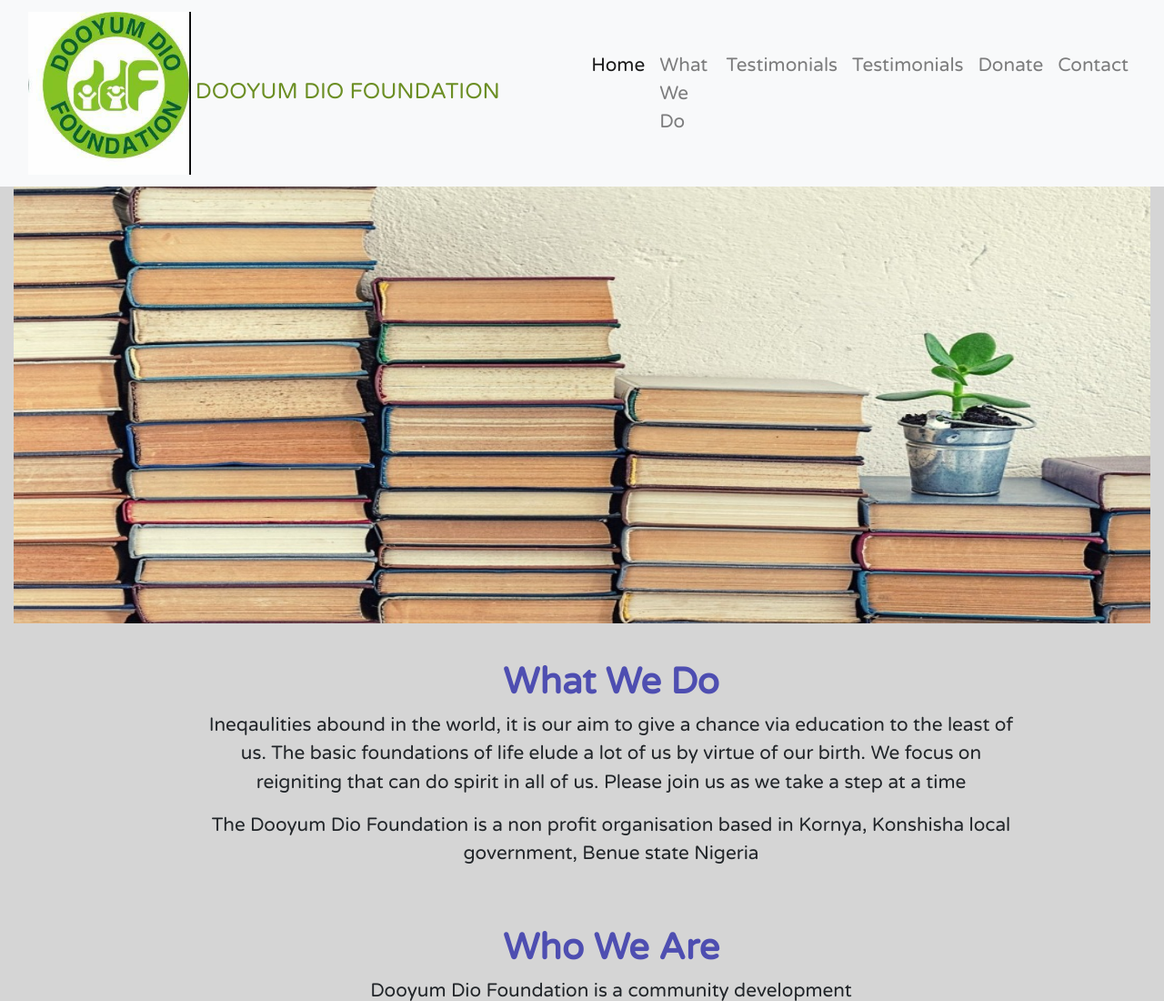
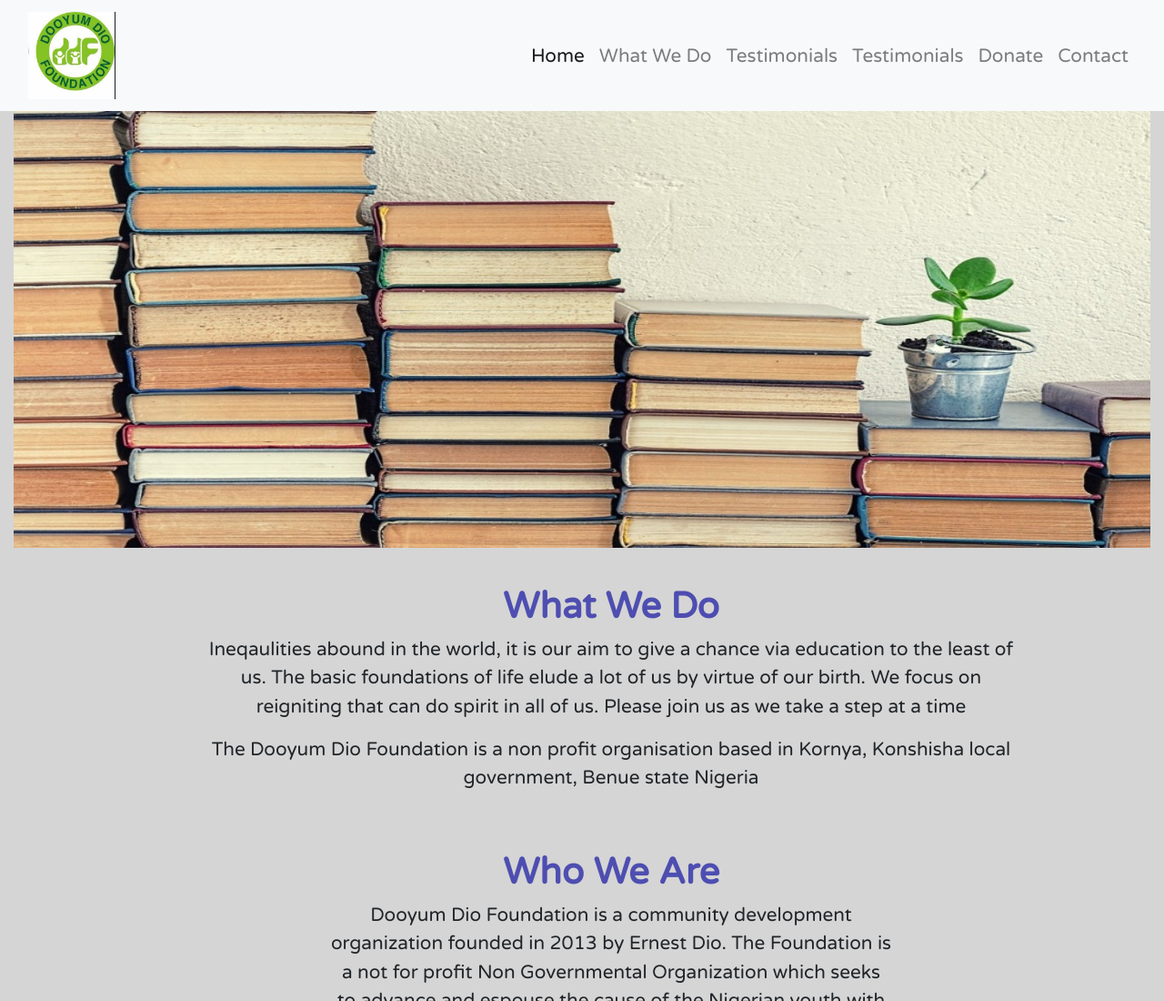
Before and after one commit to MaseDavid/DDF, a plain HTML site: page index.html in a window 1280 px wide. Shown: the top 1100 px of the page at 91% size. Drawn offline with nearby package versions, Linux system fonts and the light colour scheme.

Commit message:
Add files via upload

```diff
--- a/index.html
+++ b/index.html
@@ -57,7 +57,7 @@
 
     <nav class="navbar navbar-expand-md navbar-light bg-light sticky-top">
         <div class="container-fluid">
-        <a href="./index.html" class="navbar-brand"> <img src="/images/brand.jpg"  width="30%" height="auto"> <span id="y">DOOYUM DIO FOUNDATION</span></a>
+        <a href="./index.html" class="navbar-brand"> <img src="/images/brand.jpg"  width="30%" height="auto"> </a>
         <button class="navbar-toggler" type="button" data-toggle="collapse" data-target="#navbarresponsive">
             <span class="navbar-toggler-icon"></span>
         </button>
```
